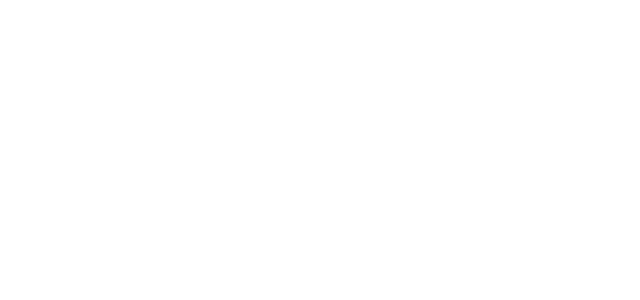
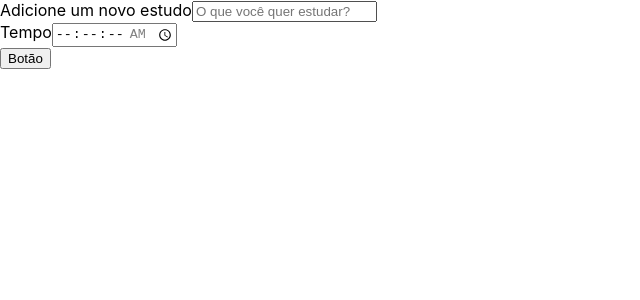
Before and after one commit to melissalopes/react-api-melissa, a React (Create React App) app: page / in a window 1280 px wide. Shown: the top 300 px of the page, without its empty margins (0-640 px from the left). Built offline with nearby package versions, Linux system fonts and the light colour scheme.

Commit message:
feat: criando formulario

```diff
--- a/public/index.html
+++ b/public/index.html
@@ -10,34 +10,11 @@
       content="Web site created using create-react-app"
     />
     <link rel="apple-touch-icon" href="%PUBLIC_URL%/logo192.png" />
-    <!--
-      manifest.json provides metadata used when your web app is installed on a
-      user's mobile device or desktop. See https://developers.google.com/web/fundamentals/web-app-manifest/
-    -->
     <link rel="manifest" href="%PUBLIC_URL%/manifest.json" />
-    <!--
-      Notice the use of %PUBLIC_URL% in the tags above.
-      It will be replaced with the URL of the `public` folder during the build.
-      Only files inside the `public` folder can be referenced from the HTML.
-
-      Unlike "/favicon.ico" or "favicon.ico", "%PUBLIC_URL%/favicon.ico" will
-      work correctly both with client-side routing and a non-root public URL.
-      Learn how to configure a non-root public URL by running `npm run build`.
-    -->
-    <title>React App</title>
+    <title>Projeto de Estudo</title>
   </head>
   <body>
     <noscript>You need to enable JavaScript to run this app.</noscript>
     <div id="root"></div>
-    <!--
-      This HTML file is a template.
-      If you open it directly in the browser, you will see an empty page.
-
-      You can add webfonts, meta tags, or analytics to this file.
-      The build step will place the bundled scripts into the <body> tag.
-
-      To begin the development, run `npm start` or `yarn start`.
-      To create a production bundle, use `npm run build` or `yarn build`.
-    -->
   </body>
 </html>
--- a/src/App.tsx
+++ b/src/App.tsx
@@ -1,8 +1,10 @@
 import React from 'react';
+import Formulario from './components/form';
 
 function App() {
   return (
     <div className="App">
+      <Formulario></Formulario>
     </div>
   );
 }
--- /dev/null
+++ b/src/components/button/index.tsx
@@ -0,0 +1,13 @@
+import React from "react";
+
+class Botao extends React.Component {
+    render() {
+        return (
+            <button>
+                Botão
+            </button>
+        )
+    }
+}
+
+export default Botao;
--- /dev/null
+++ b/src/components/form/index.tsx
@@ -0,0 +1,40 @@
+import React from "react";
+import Botao from "../button";
+
+class Formulario extends React.Component {
+    render () {
+        return (
+            <form>
+                <div>
+                    <label htmlFor="tarefa">
+                        Adicione um novo estudo
+                    </label>
+                    <input
+                        type="text"
+                        name="tarefa"
+                        id="tarefa"
+                        placeholder="O que você quer estudar?"
+                        required
+                    />
+                </div>
+                <div>
+                    <label htmlFor="tempo">
+                        Tempo
+                    </label>
+                    <input
+                        type="time"
+                        step="1"
+                        name="tempo"
+                        id="tempo"
+                        min="00:00:00"
+                        max="01:30:00"
+                        required
+                    />
+                </div>
+                <Botao></Botao>
+            </form>
+        )
+    }
+}
+
+export default Formulario;
```
